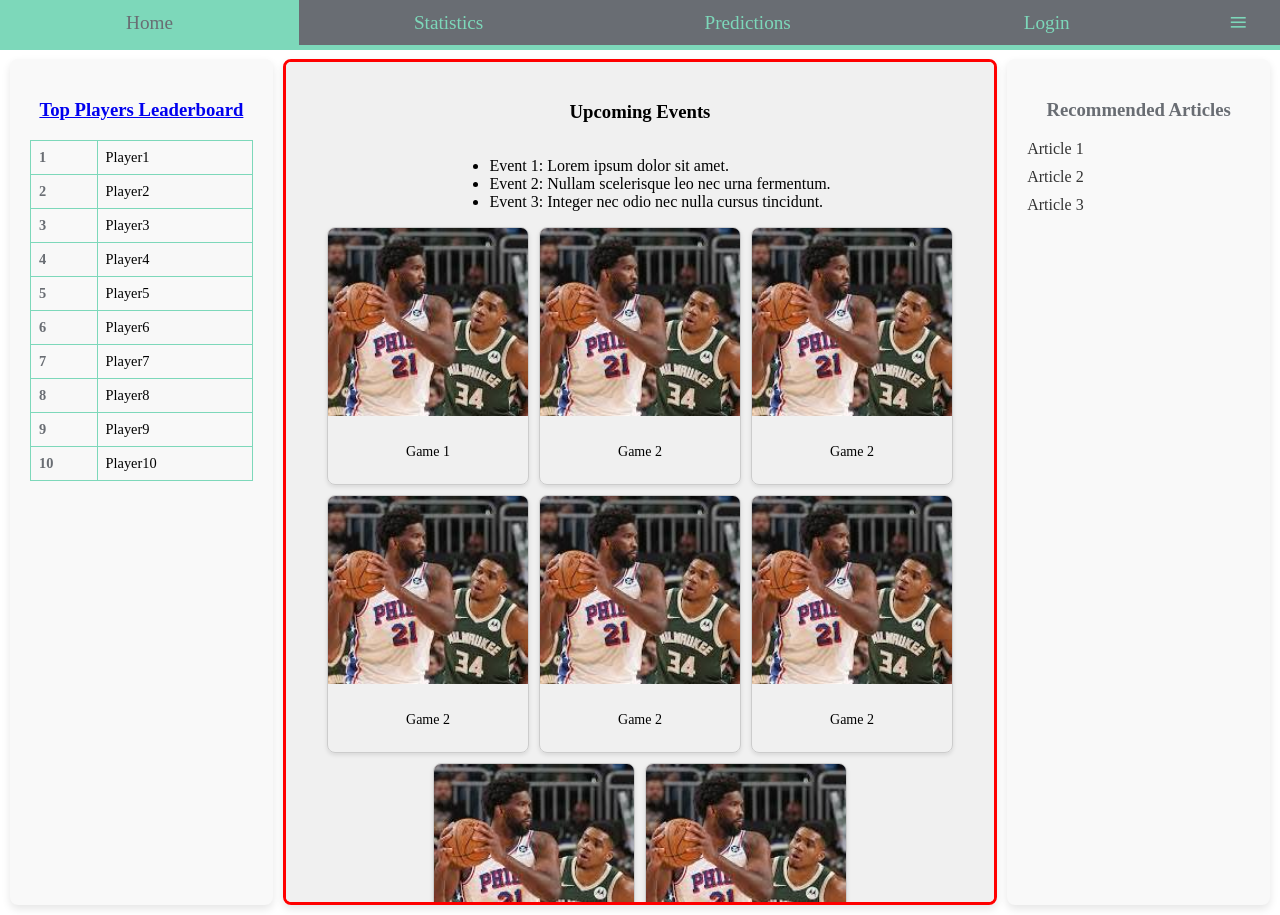
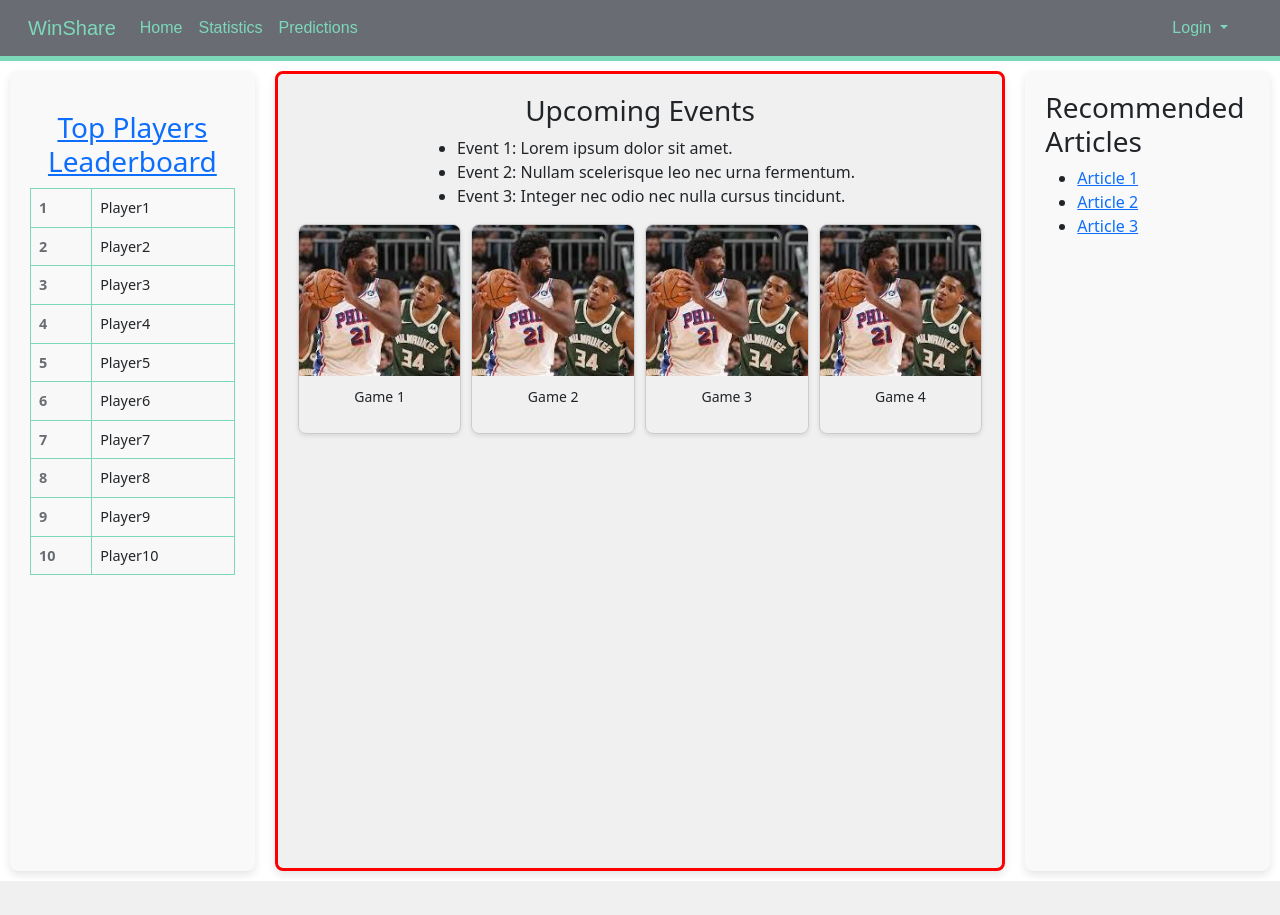
Before and after one commit to RPI-ITWS/ITWS-2110-F24-WinShare, a PHP site: page / in a window 1280 px wide. After the commit the page ends 881 px from the top, so only its background shows below. Run offline with PHP 8.4, Linux system fonts and the light colour scheme.

Commit message:
Updated total Navbar

```diff
--- a/Login/login.css
+++ b/Login/login.css
@@ -33,6 +33,7 @@ body{
 }
 
 .navbar .dropdown-menu {
+    width: 100%;
     background-color: #696D73;
 }
 
@@ -49,29 +50,6 @@ body{
     height: 50px;
 }
 
-.tab {
-    display: flex;
-    width: 25%;
-    height: 45px;
-    align-items: center;
-    justify-content: center;
-}
-
-.tab a {
-    width: 100%;
-    height: 100%;
-    align-content: center;
-    text-align: center;
-    text-decoration: none;
-    color: #7DD8BA;
-    font-size: larger;
-}
-
-.tab a:hover {
-    background-color: #7DD8BA;
-    color: #696D73;
-}
-
 #MoreOptions {
     width: 100%;
     height: 45px;
--- a/assets/MainPage.css
+++ b/assets/MainPage.css
@@ -1,5 +1,7 @@
-body{
-    margin: 0px;
+body, html {
+    overflow-x: hidden;
+    margin: 0;
+    padding: 0;
 }
 
 #Hotbar{
@@ -19,29 +21,6 @@ body{
 
 #buffer{
     height:49px;
-}
-
-.tab{
-    display: flex;
-    width: 25%;
-    height: 45px;
-    align-items: center;
-    justify-content: center;
-}
-
-.tab a{
-    width: 100%;
-    height: 100%;
-    align-content: center;
-    text-align: center;
-    text-decoration: none;
-    color: #7DD8BA;
-    font-size: larger;
-}
-
-.tab a:hover{
-    background-color: #7DD8BA;
-    color: #696D73;
 }
 
 #Filler{
@@ -75,13 +54,18 @@ body{
     cursor: pointer;
 }
 
-#Page{
+#Page {
     display: flex;
+    flex-wrap: nowrap; /* Prevents wrapping of columns */
+    justify-content: space-between; /* Distributes columns evenly */
+    width: 100%; /* Ensure it takes the full width of the page */
+    box-sizing: border-box;
 }
 
 #LeftColumn {
-    width: 20%;
+    width: 20%; /* Ensure this is 20% */
     padding: 20px;
+    box-sizing: border-box; /* Includes padding in the width calculation */
     margin: 10px;
     background-color: #f9f9f9;
     box-shadow: 0 4px 8px rgba(0, 0, 0, 0.1);
@@ -111,10 +95,9 @@ body{
 }
 
 #MiddleColumn {
-    border: solid red;
     width: 60%;
-    height: 1046px;
     padding: 20px;
+    box-sizing: border-box; /* Ensure padding is included in width calculation */
     margin: 10px;
     background-color: #f0f0f0;
     box-shadow: 0 4px 8px rgba(0, 0, 0, 0.1);
@@ -123,9 +106,14 @@ body{
     max-height: 100vh;
 }
 
-#RightColumn{
-    width: 20%;
-    height: 1046px;
+#RightColumn {
+    width: 20%; /* Ensure this is 20% */
+    padding: 20px;
+    box-sizing: border-box; /* Ensures padding doesn't exceed total width */
+    margin: 10px;
+    background-color: #f9f9f9;
+    box-shadow: 0 4px 8px rgba(0, 0, 0, 0.1);
+    border-radius: 8px;
 }
 
 #Sponsors{
@@ -149,30 +137,11 @@ body{
     margin: 0;
 }
 
-.tab2{
-    text-decoration: none;
-    width: 100%;
-    text-align: center;
-    align-items: center;
-    vertical-align: middle;
-    color: #696D73;
-    padding-top: 20px;
-    padding-bottom: 20px;
-    font-size: 24px;
-}
-
-.tab2:hover{
-    cursor: pointer;
-    background-color: #696D73;
-    color: #7DD8BA;
-}
-
 #MiddleColumn {
     border: solid red;
     width: 60%;
     height: 1046px;
     padding: 20px;
-    margin: 10px auto;
     background-color: #f0f0f0;
     box-shadow: 0 4px 8px rgba(0, 0, 0, 0.1);
     border-radius: 8px;
@@ -185,7 +154,7 @@ body{
 
 #Thumbnails {
     display: flex;
-    flex-wrap: wrap;
+    /* flex-wrap: wrap; */
     gap: 10px;
     justify-content: center;
     width: 100%;
--- a/index.html
+++ b/index.html
@@ -4,42 +4,59 @@
     <meta charset="UTF-8">
     <meta name="viewport" content="width=device-width, initial-scale=1.0">
     <title>WinShare</title>
+    <link href="https://cdn.jsdelivr.net/npm/bootstrap@5.3.3/dist/css/bootstrap.min.css" rel="stylesheet" integrity="sha384-QWTKZyjpPEjISv5WaRU9OFeRpok6YctnYmDr5pNlyT2bRjXh0JMhjY6hW+ALEwIH" crossorigin="anonymous">
     <link rel="stylesheet" href="./assets/MainPage.css">
+    <link rel="stylesheet" href="./Login/login.css">
     <link rel="stylesheet" href="./assets/miniLeaderboard.css">
     <script src="./assets/MainPage.js" defer></script>
     <script src="./assets/miniLeaderboard.js" defer></script>
+    <script src="https://cdn.jsdelivr.net/npm/bootstrap@5.3.3/dist/js/bootstrap.bundle.min.js" integrity="sha384-YvpcrYf0tY3lHB60NNkmXc5s9fDVZLESaAA55NDzOxhy9GkcIdslK1eN7N6jIeHz" crossorigin="anonymous"></script>
 </head>
 <body>
-    <ul id="Hotbar">
-        <li id = "Home" class="tab">
-            <a href="./index.html">Home</a>
-        </li>
-        <li id = "Statistics" class="tab">
-            <a href="">Statistics</a>
-        </li>
-        <li id = "Predictions" class="tab">
-            <a href="">Predictions</a>
-        </li>
-        <li id = "Login" class="tab">
-            <a href="Login/login.html">Login</a>
-        </li>
-        <li id = "More">
-            <div id="MoreOptions" onclick="displayMore(this)">
-                ≡
+    <nav class="navbar navbar-expand-lg px-3">
+        <div class="container-fluid">
+            <a class="navbar-brand" href="#">WinShare</a>
+            <button class="navbar-toggler" type="button" data-bs-toggle="collapse" data-bs-target="#navbarNav" aria-controls="navbarNav" aria-expanded="false" aria-label="Toggle navigation">
+                <span class="navbar-toggler-icon"></span>
+            </button>
+            <div class="collapse navbar-collapse" id="navbarNav">
+                <ul class="navbar-nav">
+                    <li class="nav-item">
+                        <a class="nav-link" href="./index.html">Home</a>
+                    </li>
+                    <li class="nav-item">
+                        <a class="nav-link" href="#">Statistics</a>
+                    </li>
+                    <li class="nav-item">
+                        <a class="nav-link" href="#">Predictions</a>
+                    </li>
+                </ul>
+                <ul class="navbar-nav ms-auto me-3">
+                    <li class="nav-item dropdown">
+                        <a class="nav-link dropdown-toggle" href="#" id="loginDropdown" role="button" data-bs-toggle="dropdown" aria-expanded="false">
+                            Login
+                        </a>
+                        <ul class="dropdown-menu" aria-labelledby="loginDropdown">
+                            <li><a class="dropdown-item" href="#">Profile</a></li>
+                            <li><a class="dropdown-item" href="#">Settings</a></li>
+                            <li><hr class="dropdown-divider"></li>
+                            <li><a class="dropdown-item" href="Login/login.html">Login</a></li>
+                        </ul>
+                    </li>
+                </ul>
             </div>
-        </li>
-    </ul>
-    <div id="buffer"></div>
-    <div id = "Page">
+        </div>
+    </nav>
 
-        <div id = "LeftColumn">
+    <div id="Page">
+        <div id="LeftColumn">
             <h3><a href="./Leaderboard/leaderboard.html">Top Players Leaderboard</a></h3>
             <table id="miniLeaderboard">
                 <tbody>
-                <!-- Mini leaderboard entries will be inserted here dynamically -->
                 </tbody>
             </table>
         </div>
+
         <div id="MiddleColumn">
             <h3>Upcoming Events</h3>
             <ul>
@@ -58,31 +75,16 @@
                 </div>
                 <div class="thumbnail">
                     <img src="assets/Photos/images.jfif" alt="Thumbnail 3">
-                    <p>Game 2</p>
+                    <p>Game 3</p>
                 </div>
                 <div class="thumbnail">
                     <img src="assets/Photos/images.jfif" alt="Thumbnail 4">
-                    <p>Game 2</p>
-                </div>
-                <div class="thumbnail">
-                    <img src="assets/Photos/images.jfif" alt="Thumbnail 5">
-                    <p>Game 2</p>
-                </div>
-                <div class="thumbnail">
-                    <img src="assets/Photos/images.jfif" alt="Thumbnail 6">
-                    <p>Game 2</p>
-                </div>
-                <div class="thumbnail">
-                    <img src="assets/Photos/images.jfif" alt="Thumbnail 7">
-                    <p>Game 2</p>
-                </div>
-                <div class="thumbnail">
-                    <img src="assets/Photos/images.jfif" alt="Thumbnail 8">
-                    <p>Game 2</p>
+                    <p>Game 4</p>
                 </div>
             </div>
         </div>
-        <div id="LeftColumn">
+
+        <div id="RightColumn">
             <h3>Recommended Articles</h3>
             <ul>
                 <li><a href="#">Article 1</a></li>
```
